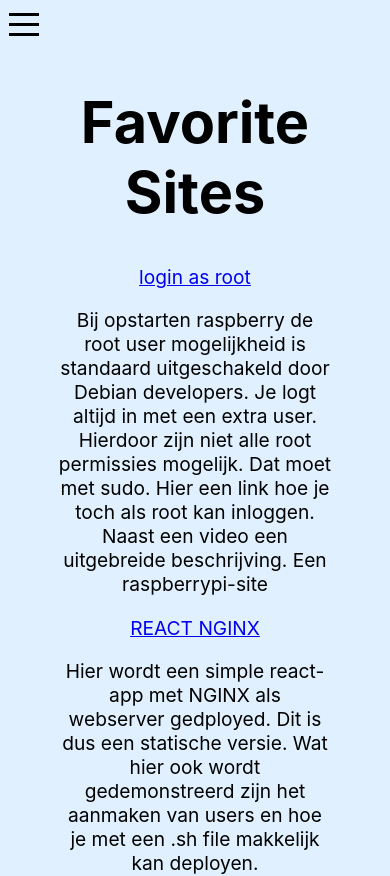
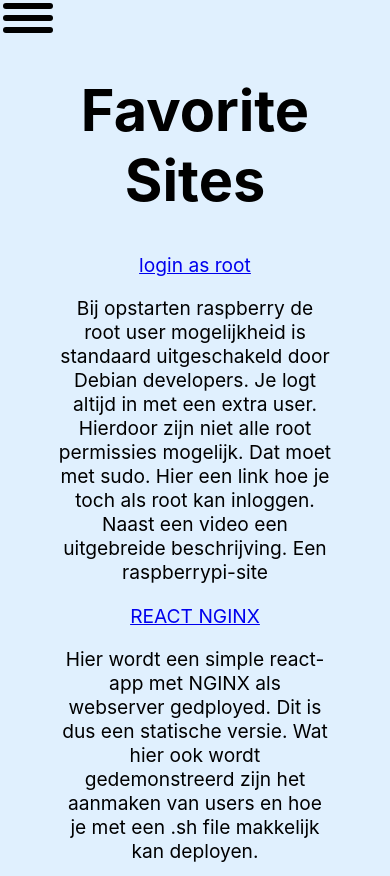
Before and after one commit to hwk246/my-app, a React (Create React App) app: page /favorite in a window 390 px wide. Shown: the top 876 px of the page. Built offline with nearby package versions, Linux system fonts and the light colour scheme.

Commit message:
menu swittch hamburger

```diff
--- a/src/App.css
+++ b/src/App.css
@@ -10,11 +10,21 @@ h1 {
   font-size: 3em;
 }
 
-ul {
+ul.menu {
+  background: rgba(140, 151, 255, 0.8);
+  position: absolute;
+  border: 1px solid black;
+  border-radius: 0px 20px 20px 0px;
   display: flex;
   flex-direction: column;
+  align-items: center;
+  width: 20%;
+  left: -200px;
+  transition: 500ms;
+}
 
-  align-items: center;
+.menu.unhide-menu {
+  left: -35px;
 }
 
 li {
@@ -29,6 +39,8 @@ li:hover {
 .link {
   text-decoration: none;
   font-size: 1.2em;
+  font-weight: bold;
+  color: black;
 }
 
 .favor-site {
@@ -39,19 +51,24 @@ li:hover {
 .home-img img {
   margin: auto;
   height: 300px;
-  transition: 10000ms;
+  transition: 5000ms;
 }
 
 .home-img img:hover {
-  transform: rotateY(360deg);
+  transform: rotateY(180deg);
 }
 
-.menu {
-  visibility: hidden;
-  position: absolute;
-  background-color: rgb(197, 197, 250);
+.hamburger {
+  display: flex;
+  flex-direction: column;
 }
 
-.menu.hide-menu {
-  visibility: visible;
+.burger-line-upper,
+.burger-line-middle,
+.burger-line-lower {
+  width: 50px;
+  height: 6px;
+  margin: 3px;
+  border-radius: 3px;
+  background: black;
 }
--- a/src/components/FavoriteSites.js
+++ b/src/components/FavoriteSites.js
@@ -48,6 +48,9 @@ function FavoriteSites() {
         Gunicorn in deployment. ( multiple workers and threads to server
         multiple clients) Intersting for chat, mulitplayer games etc
       </p>
+      <a href="https://www.freecodecamp.org/news/backend-web-development-with-python-full-course/">
+        python full course
+      </a>
     </div>
   );
 }
--- a/src/components/Nav.js
+++ b/src/components/Nav.js
@@ -1,5 +1,4 @@
 import { Link } from "react-router-dom";
-import Hamburger from "hamburger-react";
 import { Component } from "react";
 
 class Nav extends Component {
@@ -10,22 +9,19 @@ class Nav extends Component {
   }
 
   activateMenu = () => {
-    const menuDiv = document.querySelector("div .menu");
-    menuDiv.classList.toggle("hide-menu");
+    const menuUl = document.querySelector("ul.menu");
+    menuUl.classList.toggle("unhide-menu");
   };
 
   render() {
     return (
-      <>
-        <Hamburger
-          onToggle={this.activateMenu}
-          direction="left"
-          size={30}
-          color="black"
-          duration={0.2}
-        />
-        <div className="menu">
-          <ul>
+      <div>
+        <div className="hamburger" onClick={this.activateMenu}>
+          <span className="burger-line-upper"></span>
+          <span className="burger-line-middle"></span>
+          <span className="burger-line-lower"></span>
+        </div>
+        <ul className="menu" onClick={this.activateMenu}>
           <li>
             <Link className="link" to="/">
               Home
@@ -43,7 +39,6 @@ class Nav extends Component {
           </li>
         </ul>
       </div>
-      </>
     );
   }
 }
```
Lines whose indentation alone changed are shown as unchanged.
